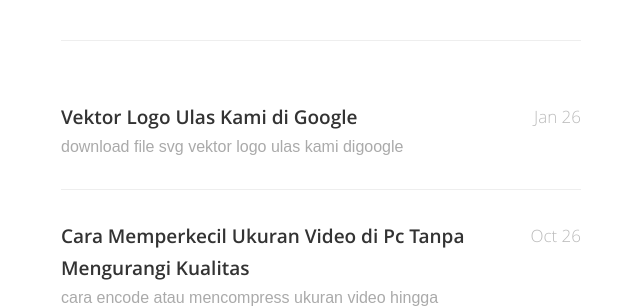
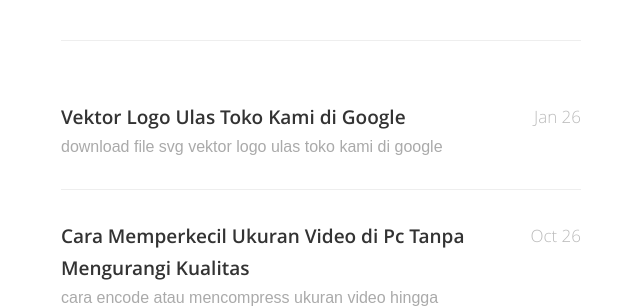
Before and after one commit to Zulfkr197/zulfkr197.github.io, a Jekyll site: the page built from index.html, in a window 1280 px wide. Shown: the part 310-618 px from the top of the page, without its empty margins (319-959 px from the left). Built offline with Jekyll 4.4.1, drawn with Linux system fonts in a browser that asks for light colours; nearby versions of some CDN libraries; some web fonts are replaced; the list of posts is cut into pages by our own code.

Commit message:
Update 2020-01-26-Vektor-Logo-Ulas-Kami-di-Google.md

```diff
--- a/_posts/2020-01-26-Vektor-Logo-Ulas-Kami-di-Google.md
+++ b/_posts/2020-01-26-Vektor-Logo-Ulas-Kami-di-Google.md
@@ -1,7 +1,7 @@
 ---
-title         : "Vektor Logo Ulas Kami di Google"
+title         : "Vektor Logo Ulas Toko Kami di Google"
 date          : 2020-01-26 04:05:00
-description   : download file svg vektor logo ulas kami digoogle
+description   : download file svg vektor logo ulas toko kami di google
 ---
 
 postingan kali ini saya akan membagikan vektor ulas kami digoogle untuk dijadikan stiker, yang menurut saya berguna buat pengusaha agar pengunjung/pembeli dapat memberikan ulasannya / rating tentang bisnisnya digoogle.
```
